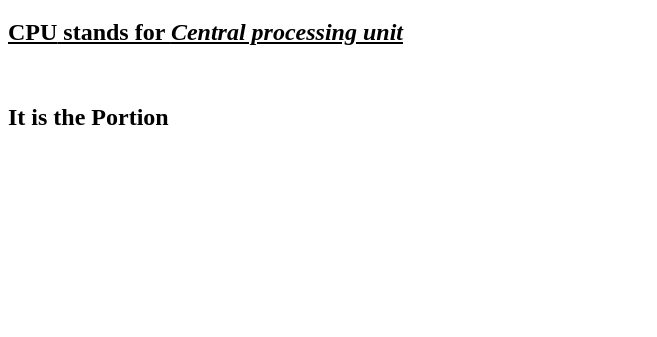
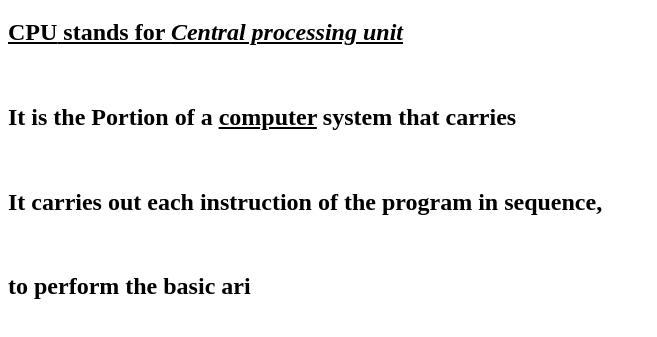
Before and after one commit to iamneo-production/acffeeecfadebeadaeccdfffebaeceaec, a plain HTML site: page public/index.html in a window 1280 px wide. Shown: the part 61-398 px from the top of the page, without its empty margins (0-657 px from the left). Drawn offline with Linux system fonts and the light colour scheme.

Commit message:
Backup Commit

```diff
--- a/public/index.html
+++ b/public/index.html
@@ -10,6 +10,8 @@
 <body>
     <h1>CPU</h1>
     </p><h2><u><bold>CPU</bold> stands for <i>Central processing unit</i></u></h2><br>
-    <h2>It is the Portion</h2>
+    <h2>It is the Portion of a <u>computer</u> system that carries</h2><br>
+    <h2>It carries out each instruction of the program in sequence,</h2><br>
+    <h2>to perform the basic ari</h2>
 </body>
 </html>
```
